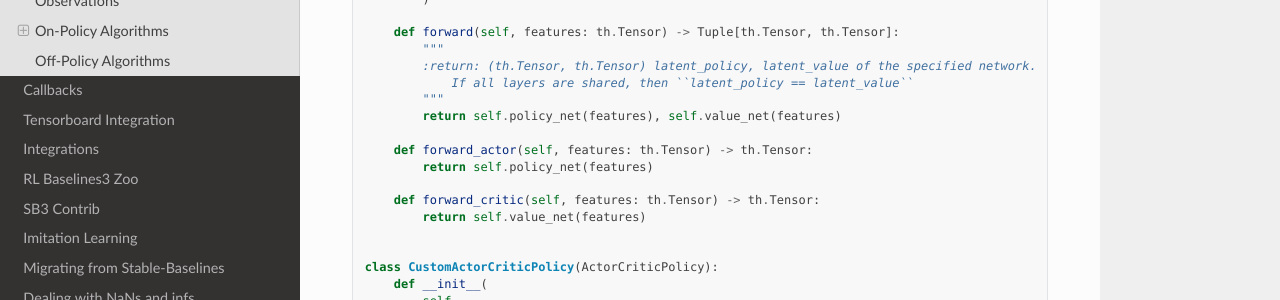
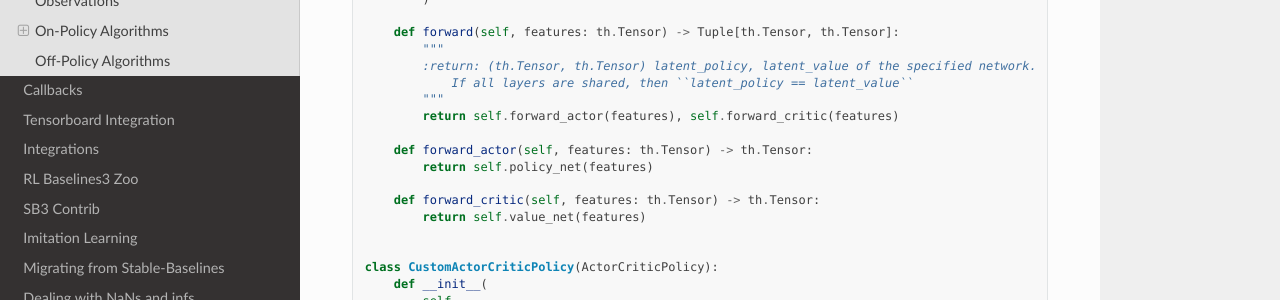
Before and after one commit to DLR-RM/stable-baselines3, a Sphinx documentation site: the page built from docs/guide/custom_policy.rst, in a window 1280 px wide and 900 px high, scrolled down 6657 px. Shown: the part 151-451 px from the top of the window. Built offline with Sphinx 7.4.7 and the Read the Docs theme 2.0.0, drawn with Linux system fonts in a browser that asks for light colours; pages that are not in the unit, such as notebooks, are missing from menus; the version number could not be read and is left out.

Commit message:
Update custom_policy.rst (#1183)
* Update custom_policy.rst

* Update changelog

Co-authored-by: Quentin Gallouédec <45557362+qgallouedec@users.noreply.github.com>
Co-authored-by: Antonin RAFFIN <antonin.raffin@ensta.org>
Co-authored-by: Antonin Raffin <antonin.raffin@dlr.de>

```diff
--- a/docs/guide/custom_policy.rst
+++ b/docs/guide/custom_policy.rst
@@ -333,7 +333,7 @@ If your task requires even more granular control over the policy/value architect
           :return: (th.Tensor, th.Tensor) latent_policy, latent_value of the specified network.
               If all layers are shared, then ``latent_policy == latent_value``
           """
-          return self.policy_net(features), self.value_net(features)
+          return self.forward_actor(features), self.forward_critic(features)
 
       def forward_actor(self, features: th.Tensor) -> th.Tensor:
           return self.policy_net(features)
--- a/docs/misc/changelog.rst
+++ b/docs/misc/changelog.rst
@@ -50,6 +50,7 @@ Documentation:
 ^^^^^^^^^^^^^^
 - Updated Hugging Face Integration page (@simoninithomas)
 - Changed ``env`` to ``vec_env`` when environment is vectorized
+- Update custom policy documentation (@athatheo)
 
 Release 1.6.2 (2022-10-10)
 --------------------------
```
